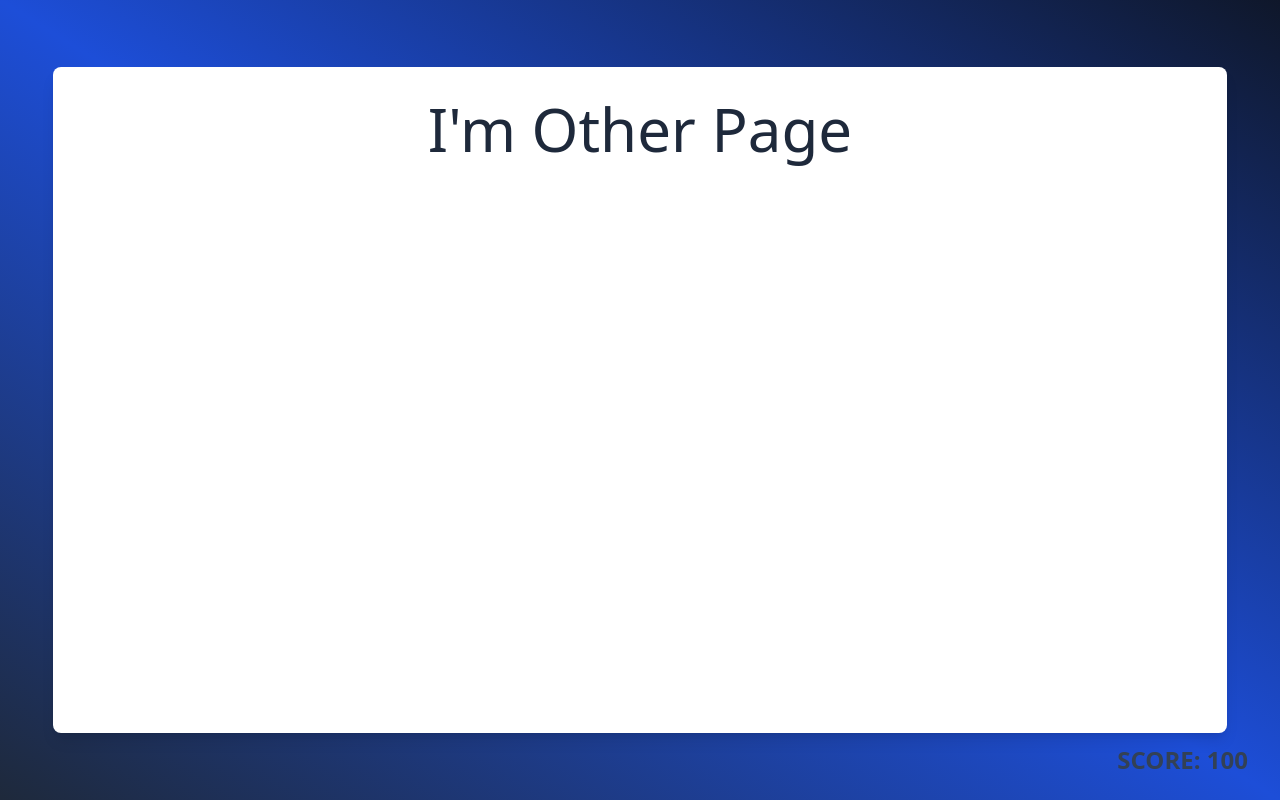
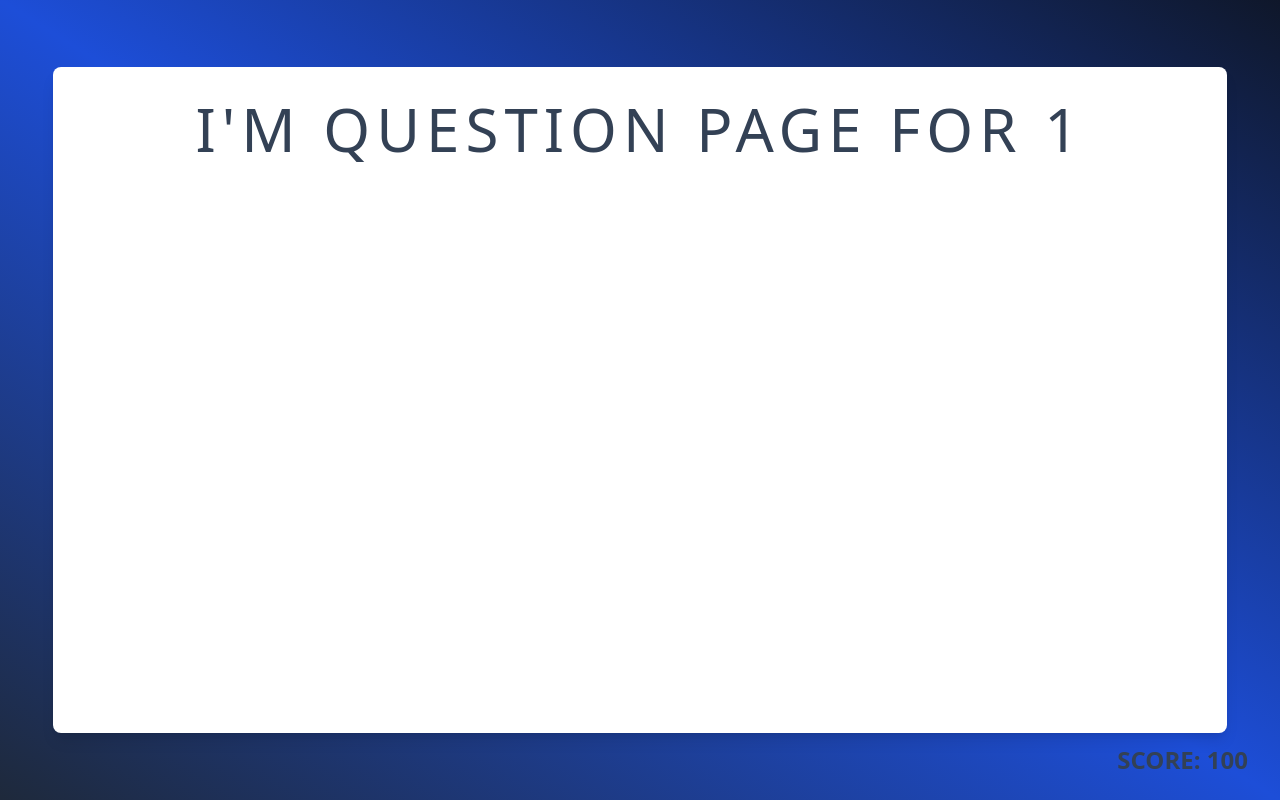
Before and after one commit to rngmatch/vue-api-week8, a Vue app: page /question/category/1 in a window 1280 px wide. Built offline with nearby package versions, Linux system fonts and the light colour scheme; the HTML template or start-up script is replaced by a standard one.

Commit message:
Vid 2 - 25:15

```diff
--- /dev/null
+++ b/src/components/BaseTitle.vue
@@ -0,0 +1,23 @@
+  <template>
+  <div class="brand">
+    <slot name="logo" />
+    <h1 class="title">
+    <slot />
+    </h1>
+    <slot name="logo" />
+  </div>
+  </template>
+
+  <style lang="postcss" scoped>
+.brand {
+  @apply flex items-center justify-center gap-4;
+
+  & :slotted(img) {
+    @apply h-16 w-16;
+  }
+  & .title {
+    @apply text-6xl font-thin uppercase tracking-widest text-slate-700;
+  }
+}
+
+</style>
--- a/src/composables/useAPI.js
+++ b/src/composables/useAPI.js
@@ -9,5 +9,15 @@
     const response = await instance.get('api_category.php')
     return response.data.trivia_categories
   }
-  return { instance, getCategories }
+
+  const getQuestion = async (categoryId) => {
+    const response = await instance.get('api.php', {
+      params: {
+        amount: 1,
+        category: categoryId,
+      },
+    })
+    return response.data.results[0]
+  }
+  return { instance, getCategories, getQuestion }
 }
--- a/src/views/HomePage.vue
+++ b/src/views/HomePage.vue
@@ -1,6 +1,8 @@
 <script setup>
 import { onMounted, ref } from 'vue'
 import useAPI from '@/composables/useAPI'
+import BaseTitle from "@/components/BaseTitle.vue";
+
 const api = useAPI()
 const categories = ref([])
 onMounted(async () => {
@@ -9,11 +11,13 @@
 </script>
 
 <template>
-  <div class="brand">
-    <img class="logo" src="logo.svg" alt="logo" />
-    <h1 class="title">Triviantastic</h1>
-    <img class="logo" src="logo.svg" alt="logo" />
-  </div>
+  <!--  -->
+  <BaseTitle>
+    <template #logo>
+      <img src="logo.svg" alt="logo" />
+    </template>
+    Triviantastic
+  </BaseTitle>
   <div class="categories">
     <RouterLink v-for="category in categories" :key="category.id" :to="`/question/category/${category.id}`"
       class="category">
@@ -22,16 +26,8 @@
   </div>
 </template>
 
-<style lang="postcss" scoped>
-.brand {
-  @apply flex items-center justify-center gap-4;
-  & .logo {
-    @apply h-16 w-16;
-  }
-  & .title {
-    @apply text-6xl font-thin uppercase tracking-widest text-slate-700;
-  }
-}
+  <style lang="postcss" scoped>
+
 .categories {
   @apply grid flex-grow grid-cols-4 gap-12;
   & .category {
--- a/src/views/QuestionPage.vue
+++ b/src/views/QuestionPage.vue
@@ -1,3 +1,14 @@
+<script setup>
+import BaseTitle from "@/components/BaseTitle.vue";
+import { useRoute } from "vue-router";
+
+const route = useRoute();
+
+const categoryID = route.params.id;
+</script>
+
 <template>
-     <h1 class="text-6xl font-thin text-slate-800">I'm Other Page</h1>
+  <BaseTitle>
+     I'm Question Page for {{ categoryID }}
+  </BaseTitle>
 </template>
```
